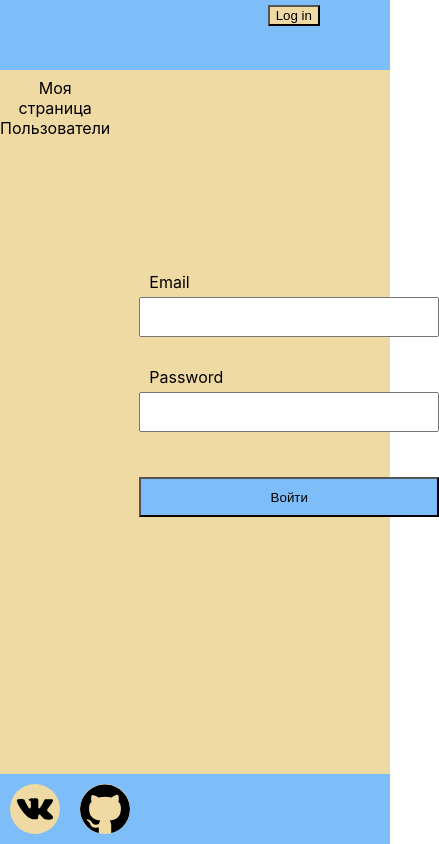
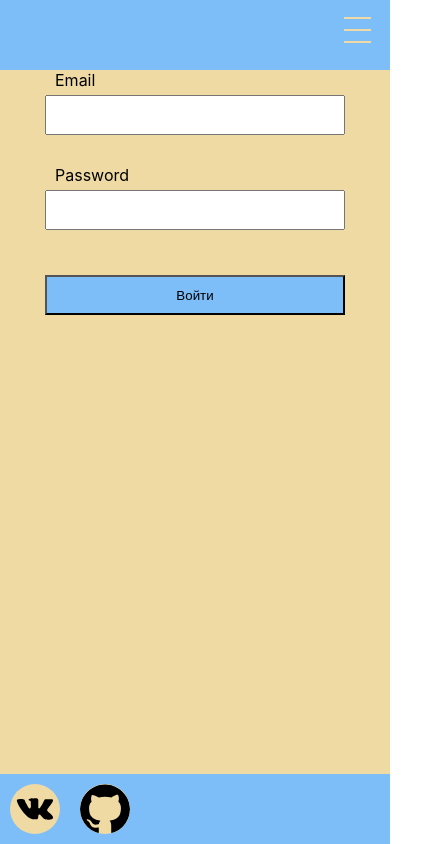
Before and after one commit to EfanovNikita/MyFirstReactApp, a React (Create React App) app: page /#/login in a window 390 px wide. Shown: the whole page, 439 px wide, since content can reach past the window. Built offline with nearby package versions, Linux system fonts and the light colour scheme; no server answers.

Commit message:
adaptive for mobile and few fix bugs

```diff
--- a/src/App.css
+++ b/src/App.css
@@ -1,6 +1,7 @@
 
 .wrapper {
   min-height: 100vh;
+  /*min-width: 100vw;*/
   display: grid;
   grid-template: minmax(70px, auto) 1fr minmax(70px, auto) / 1fr;
   grid-template-areas: "header" "main" "footer";
--- a/src/Components/Contentbar/MainContainer.module.css
+++ b/src/Components/Contentbar/MainContainer.module.css
@@ -1,6 +1,12 @@
 .main {
     grid-area: main;
+    max-width: 100vw;
     background-color: #f0daa4;
     display: grid;
-    grid-template: 1fr / minmax(50px, 1fr) minmax(auto, 6fr);
+    grid-template: 1fr / minmax(100px, 1fr) minmax(600px, 6fr);
 }
+@media(max-width: 426px) {
+    .main {
+        display: block;
+    }
+}
--- a/src/Components/Contentbar/Profile/ProfileContacts.jsx
+++ b/src/Components/Contentbar/Profile/ProfileContacts.jsx
@@ -9,7 +9,7 @@
             <div><b>В поисках работы:</b> {profile.lookingForAJob ? 'Да' : 'Нет'}</div>
             <div><b>Мои навыки:</b> {profile.lookingForAJobDescription} </div>
             <div><b>Контакты:</b> {Object.keys(profile.contacts).map(key => {
-                return <div key={key} className={style.contacts}><p><b>{key}:   </b><a href={profile.contacts[key]}>{profile.contacts[key] || '------'}</a></p></div>
+                return <div key={key} className={style.contacts}><p><b>{key}:   </b><a href={profile.contacts[key]}>{profile.contacts[key] || ''}</a></p></div>
             })}
             </div>
         </div>
@@ -20,18 +20,18 @@
 
     const formik = useFormik({
         initialValues: {
-            aboutMe: profile.aboutMe || '------',
+            aboutMe: profile.aboutMe || '',
             lookingForAJob: profile.lookingForAJob,
-            lookingForAJobDescription: profile.lookingForAJobDescription || '------',
+            lookingForAJobDescription: profile.lookingForAJobDescription || '',
             contacts: {
-                facebook: profile.contacts.facebook,
-                website: profile.contacts.website,
-                vk: profile.contacts.vk,
-                twitter: profile.contacts.twitter,
-                instagram: profile.contacts.instagram,
-                youtube: profile.contacts.youtube,
-                github: profile.contacts.github,
-                mainLink: profile.contacts.mainLink,
+                facebook: profile.contacts.facebook || '',
+                website: profile.contacts.website || '',
+                vk: profile.contacts.vk || '',
+                twitter: profile.contacts.twitter || '',
+                instagram: profile.contacts.instagram || '',
+                youtube: profile.contacts.youtube || '',
+                github: profile.contacts.github || '',
+                mainLink: profile.contacts.mainLink || '',
             }
         },
         onSubmit: values => {
@@ -80,14 +80,13 @@
                     defaultChecked={!formik.values.lookingForAJob}
                 ></input> нет
             </div>
-
             <div>
                 <label htmlFor='lookingForAJobDescription'><b>Мои навыки: </b></label>
                 <input
                     id='lookingForAJobDescription'
                     name='lookingForAJobDescription'
-                    type='textarea'
-                    value={profile.lookingForAJobDescription}
+                    type='text'
+                    value={formik.lookingForAJobDescription}
                     onChange={formik.handleChange}
                     onBlur={formik.handleBlur}
                 />
--- a/src/Components/Contentbar/Profile/ProfileInfo.module.css
+++ b/src/Components/Contentbar/Profile/ProfileInfo.module.css
@@ -4,16 +4,19 @@
     grid-template: 1fr / 1fr 2fr;
     margin: 10px;
 }
+@media(max-width: 426px) {
+    .profileInfo {
+        display: block;
+        margin: 10px auto;
+    }
+}
 
 .photoBox {
-    position: relative;
-    max-width: 100%;
+    display: flex;
+    justify-content: center;
 }
 
 .photo {
-    position: absolute;
-    left: 50%;
-    transform: translateX(-50%);
     max-width: 100%;
 }
 
@@ -22,11 +25,15 @@
 }
 
 .profileInfo .infoBox {
-    padding: 0 10px;
+    padding: 10px 10px;
 }
 
 .profileInfo .infoBox .contacts {
     margin-left: 10px;
+}
+
+.profileInfo a {
+   word-wrap: break-word;
 }
 
 .button {
@@ -46,4 +53,6 @@
     justify-content: center;
     align-content: center;
     max-width: 100%;
+    position: relative;
+    top: -8px;
 }
--- a/src/Components/Contentbar/Users/Paginator.module.css
+++ b/src/Components/Contentbar/Users/Paginator.module.css
@@ -3,6 +3,13 @@
     grid-template: auto / 1fr 1fr 1fr;
     width: auto;
     margin: 5px 0;
+}
+@media(max-width: 426px) {
+    .paginatorBox {
+        display: block;
+        margin: 5px;
+        font-size: 90%;
+    }
 }
 
 .pages {
--- a/src/Components/Contentbar/Users/Users.module.css
+++ b/src/Components/Contentbar/Users/Users.module.css
@@ -10,7 +10,7 @@
 
 .userElem a {
     display: block;
-    width: 50%;
+    width: 80%;
     margin: auto;
 }
 
@@ -25,4 +25,12 @@
     margin: 0px 20%;
     background-color: #7dbdf8;
     cursor: pointer;
+    text-align: center;
 }
+@media(max-width: 426px) {
+    .followButton {
+        width: 100%;
+        margin: 0;
+        font-size: 70%;
+    }
+}
--- a/src/Components/Header/Header.jsx
+++ b/src/Components/Header/Header.jsx
@@ -1,4 +1,4 @@
-import React from 'react';
+import React, { useState } from 'react';
 import style from './Header.module.css';
 import { connect } from 'react-redux';
 import { LogoutThunk } from '../../redux/authReducer';
@@ -13,10 +13,21 @@
     return (
         <div className={style.header}>
             {props.isAuth
-                ? <div className={style.loginButton} onClick={logout}><button>Log out</button></div>
+                ? <div className={style.loginButton} onClick={logout}><button>Выйти</button></div>
                 : <div className={style.loginButton}>
-                    <NavLink to='/login'><button>Log in</button></NavLink></div>
+                    <NavLink to='/login'><button>Войти</button></NavLink></div>
             }
+            <div className={style.menuBurger}>
+                <div className={style.burger}></div>
+                <div className={style.menuList}>
+                    <NavLink to='/profile'><div>Мой профиль</div></NavLink>
+                    <NavLink to='/users'><div>Пользователи</div></NavLink>
+                    {props.isAuth
+                        ? <NavLink to='/login' onClick={logout}><div>Выйти</div></NavLink>
+                        : <NavLink to='/login'><div>Войти</div></NavLink>
+                    }
+                </div>
+            </div>
         </div>
     )
 }
--- a/src/Components/Header/Header.module.css
+++ b/src/Components/Header/Header.module.css
@@ -9,6 +9,11 @@
     grid-column: 5/6;
     padding: 5px;
 }
+@media(max-width: 426px) {
+    .loginButton {
+        display: none;
+    }
+}
 
 .loginButton button {
     background-color: #f0daa4;
@@ -19,3 +24,74 @@
 .loginButton button:active {
     background-color: #be9e4c;
 }
+
+.menuBurger {
+    display: none;
+}
+@media(max-width: 426px) {
+    .menuBurger {
+        display: block;
+        grid-column: 6/7;
+        padding: 5px;
+        max-width: 100%;
+    }
+}
+
+.menuBurger .burger {
+    max-width: 50%;
+    height: 2px;
+    background-color: #f0daa4;
+    position: relative;
+    top: 40%;
+    left: 25%;
+}
+
+.menuBurger .burger::after {
+    content: "";
+    display: block;
+    height: 2px;
+    background-color: #f0daa4;
+    position: relative;
+    top: 10px;
+}
+
+.menuBurger .burger::before {
+    content: "";
+    display: block;
+    height: 2px;
+    background-color: #f0daa4;
+    position: relative;
+    top: -12px;
+}
+
+.menuBurger .menuList {
+    position: absolute;
+    right: 0px;
+    top: 0px;
+    background-color: #f0daa4;
+    border: 1px solid black;
+    overflow: hidden;
+    z-index: -1;
+    width: 0px;
+    transition: all 0.3s ease-in;
+}
+
+.menuBurger .menuList a {
+    text-align: center;
+    vertical-align: bottom;
+    color: black;
+    text-decoration-line: none;
+}
+
+.menuBurger .menuList a div {
+    padding-top: 8px;
+}
+
+.menuBurger .menuList a div:last-child {
+    padding-bottom: 8px;
+}
+
+.menuBurger:hover .menuList {
+    z-index: 1;
+    width: 180px;
+}
--- a/src/Components/Leftbar/Navbar.module.css
+++ b/src/Components/Leftbar/Navbar.module.css
@@ -2,6 +2,11 @@
     background-color: none;
     display: grid;
     grid-auto-rows: 40px;
+}
+@media(max-width: 426px) {
+    .nav {
+        display: none;
+    }
 }
 
 .nav a {
--- a/src/Components/Login/Login.module.css
+++ b/src/Components/Login/Login.module.css
@@ -4,6 +4,11 @@
     width: 300px;
     min-height: 300px;
     margin: auto 25%;
+}
+@media(max-width: 426px) {
+    .gridBox {
+        margin: auto;
+    }
 }
 
 .gridBox label {
```
Also changed, not shown: src/Components/Contentbar/Profile/ProfileInfo.jsx (line endings or trailing spaces).
